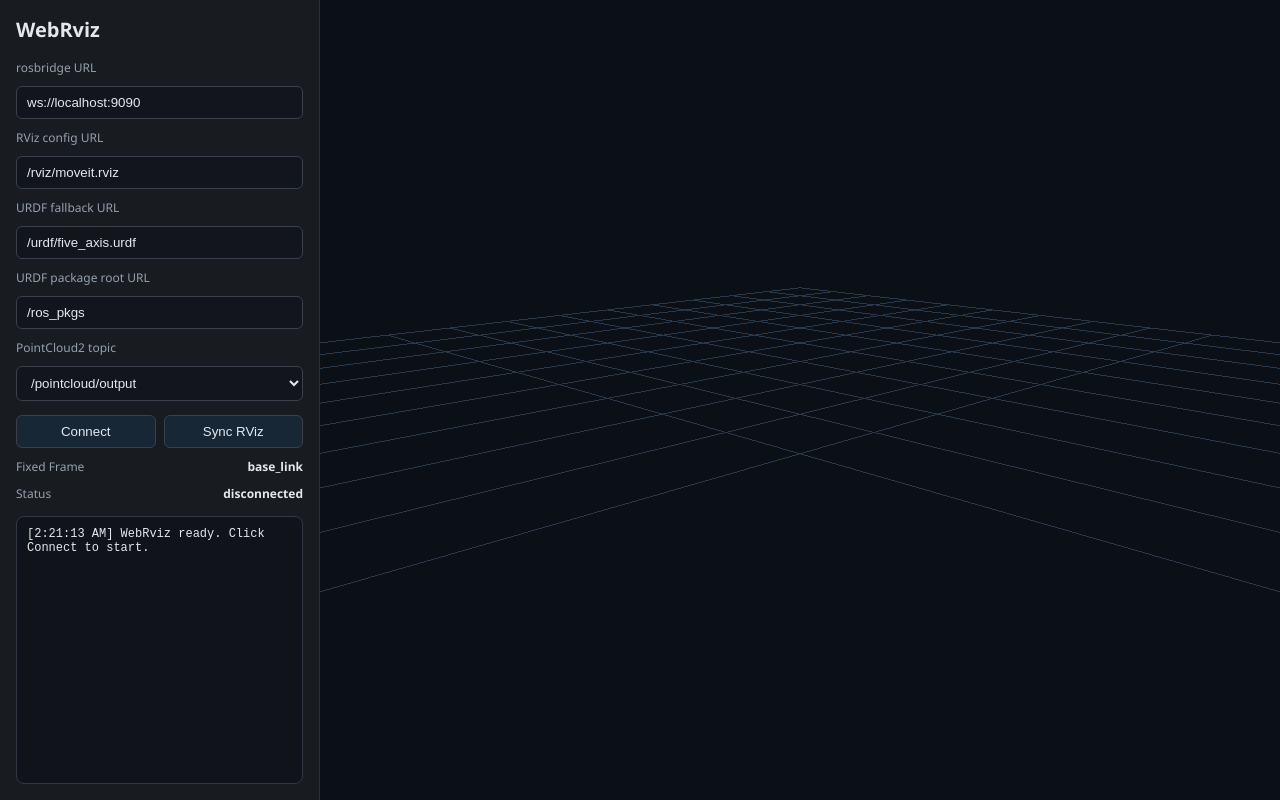
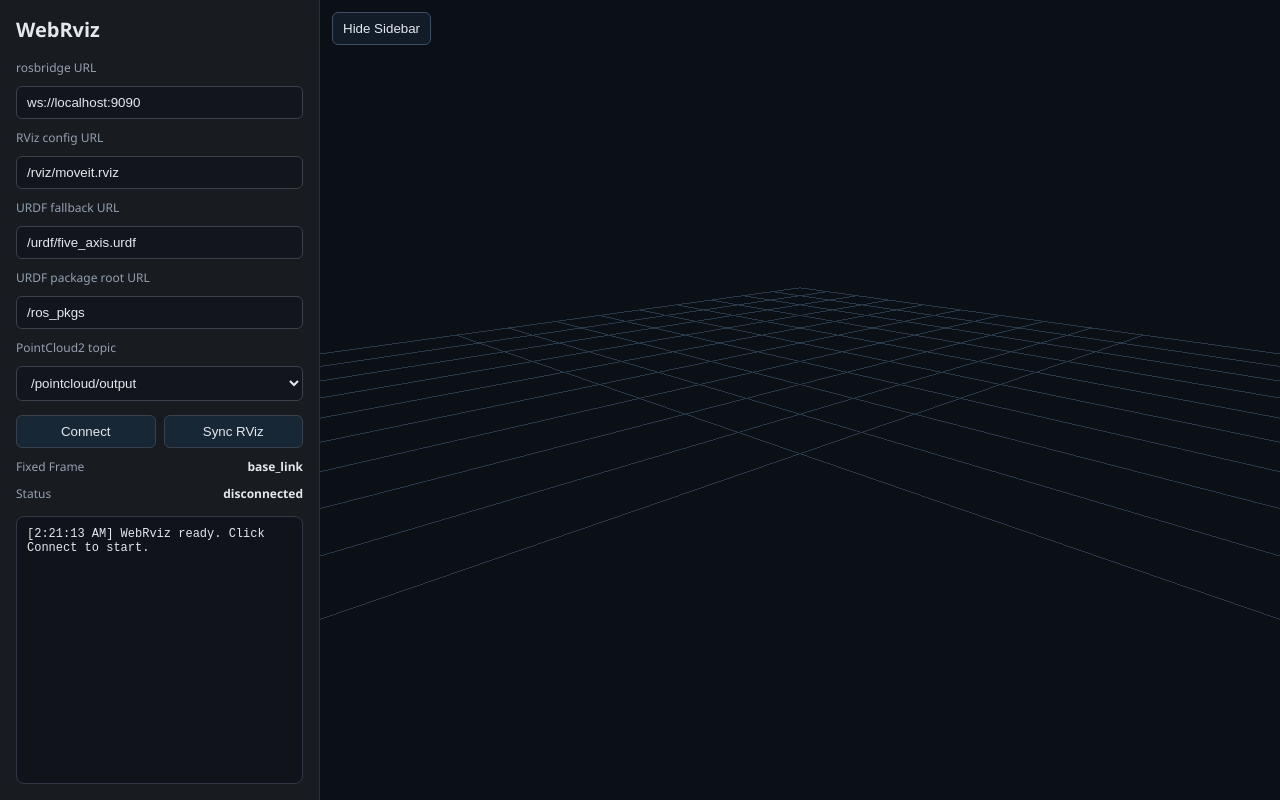
Before and after one commit to shine-tong/WebRviz, a website built with Vite: page web_rviz/index.html in a window 1280 px wide. Built offline with nearby package versions, Linux system fonts and the light colour scheme.

Commit message:
feat: add hidden sidebar button

```diff
--- a/web_rviz/index.html
+++ b/web_rviz/index.html
@@ -42,7 +42,9 @@
         <pre id="logBox"></pre>
       </aside>
 
-      <main id="viewport"></main>
+      <main id="viewport">
+        <button id="sidebarToggleBtn" type="button" aria-label="Toggle sidebar">Hide Sidebar</button>
+      </main>
     </div>
 
     <script type="module" src="/src/main.ts"></script>
--- a/web_rviz/src/main.ts
+++ b/web_rviz/src/main.ts
@@ -7,6 +7,7 @@
 import { SceneManager } from "./visualization/sceneManager";
 
 interface AppElements {
+  appRoot: HTMLElement;
   rosbridgeUrl: HTMLInputElement;
   rvizConfigPath: HTMLInputElement;
   urdfFallbackPath: HTMLInputElement;
@@ -14,6 +15,7 @@
   pointCloudTopic: HTMLSelectElement;
   connectBtn: HTMLButtonElement;
   syncBtn: HTMLButtonElement;
+  sidebarToggleBtn: HTMLButtonElement;
   fixedFrameValue: HTMLElement;
   connectionStatus: HTMLElement;
   logBox: HTMLElement;
@@ -28,6 +30,7 @@
 }
 
 const POINTCLOUD2_TYPE = "sensor_msgs/PointCloud2";
+const SIDEBAR_STATE_KEY = "webrviz-sidebar-collapsed";
 
 function getElements(): AppElements {
   const byId = <T extends HTMLElement>(id: string): T => {
@@ -39,6 +42,7 @@
   };
 
   return {
+    appRoot: byId<HTMLElement>("app"),
     rosbridgeUrl: byId<HTMLInputElement>("rosbridgeUrl"),
     rvizConfigPath: byId<HTMLInputElement>("rvizConfigPath"),
     urdfFallbackPath: byId<HTMLInputElement>("urdfFallbackPath"),
@@ -46,6 +50,7 @@
     pointCloudTopic: byId<HTMLSelectElement>("pointCloudTopic"),
     connectBtn: byId<HTMLButtonElement>("connectBtn"),
     syncBtn: byId<HTMLButtonElement>("syncBtn"),
+    sidebarToggleBtn: byId<HTMLButtonElement>("sidebarToggleBtn"),
     fixedFrameValue: byId<HTMLElement>("fixedFrameValue"),
     connectionStatus: byId<HTMLElement>("connectionStatus"),
     logBox: byId<HTMLElement>("logBox"),
@@ -63,6 +68,7 @@
 let topics: TopicInfo[] = [];
 let subscriptions: TopicSubscriptions = {};
 let lastPointCloudTimestamp = 0;
+let sidebarCollapsed = window.localStorage.getItem(SIDEBAR_STATE_KEY) === "1";
 
 function formatError(error: unknown): string {
   if (error instanceof Error) {
@@ -82,6 +88,18 @@
 
 function updateStatusLabel(state: string, detail?: string): void {
   elements.connectionStatus.textContent = detail ? `${state} (${detail})` : state;
+}
+
+function setSidebarCollapsed(collapsed: boolean): void {
+  sidebarCollapsed = collapsed;
+  elements.appRoot.classList.toggle("sidebar-collapsed", sidebarCollapsed);
+  elements.sidebarToggleBtn.textContent = sidebarCollapsed ? "Show Sidebar" : "Hide Sidebar";
+  window.localStorage.setItem(SIDEBAR_STATE_KEY, sidebarCollapsed ? "1" : "0");
+
+  // Trigger canvas resize after layout change.
+  window.requestAnimationFrame(() => {
+    window.dispatchEvent(new Event("resize"));
+  });
 }
 
 function renderConfigToUi(): void {
@@ -305,6 +323,7 @@
 renderConfigToUi();
 updatePointCloudOptions([], config.defaultPointCloudTopic);
 updateStatusLabel("disconnected");
+setSidebarCollapsed(sidebarCollapsed);
 
 rosClient.onStateChange((state, detail) => {
   updateStatusLabel(state, detail);
@@ -335,6 +354,10 @@
   }
 });
 
+elements.sidebarToggleBtn.addEventListener("click", () => {
+  setSidebarCollapsed(!sidebarCollapsed);
+});
+
 elements.pointCloudTopic.addEventListener("change", async () => {
   const topicName = elements.pointCloudTopic.value;
   config.defaultPointCloudTopic = topicName;
--- a/web_rviz/src/style.css
+++ b/web_rviz/src/style.css
@@ -27,6 +27,14 @@
   height: 100%;
   display: grid;
   grid-template-columns: 320px 1fr;
+}
+
+#app.sidebar-collapsed {
+  grid-template-columns: 1fr;
+}
+
+#app.sidebar-collapsed .panel {
+  display: none;
 }
 
 .panel {
@@ -112,6 +120,17 @@
   height: 100%;
 }
 
+#sidebarToggleBtn {
+  position: absolute;
+  top: 12px;
+  left: 12px;
+  width: auto;
+  z-index: 10;
+  border: 1px solid #3f4f63;
+  background: rgba(20, 31, 45, 0.85);
+  backdrop-filter: blur(3px);
+}
+
 @media (max-width: 1024px) {
   #app {
     grid-template-columns: 1fr;
@@ -122,4 +141,9 @@
     border-right: none;
     border-bottom: 1px solid var(--panel-border);
   }
+
+  #app.sidebar-collapsed {
+    grid-template-columns: 1fr;
+    grid-template-rows: 1fr;
+  }
 }
```
Also changed, not shown: README.md.
